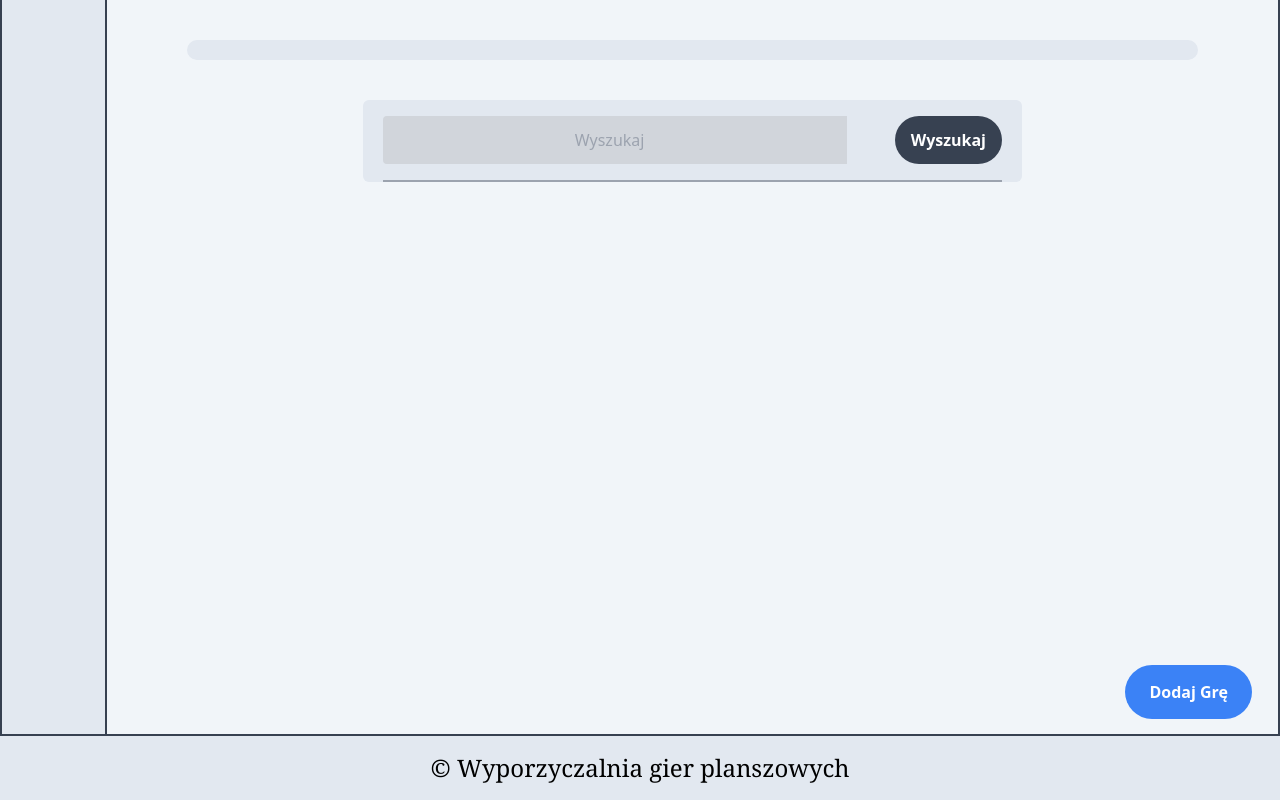
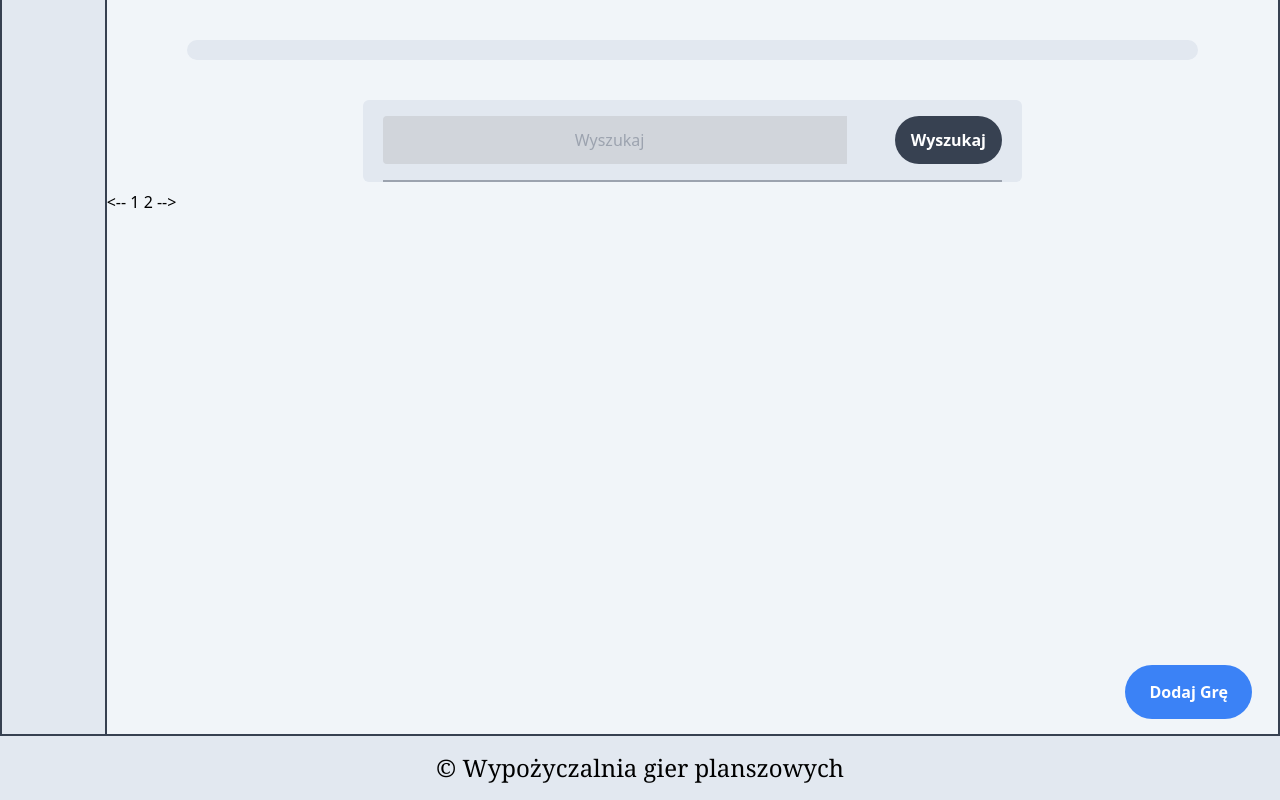
Before and after one commit to SilverPung/BoardGameRental, a Django app: template boardgames/core/templates/core/event_detail.html in a window 1280 px wide. Run offline with Django 5.2, Linux system fonts and the light colour scheme; the template is opened without the code that fills it: values that come from a table or form of the project are taken from there, others are empty; some libraries are stand-ins or nearby versions.

Commit message:
some minor changes

```diff
--- a/boardgames/core/templates/core/base.html
+++ b/boardgames/core/templates/core/base.html
@@ -21,7 +21,7 @@
         </div>
         <footer class="col-span-7 text-center text-2xl bg-slate-200 py-4 border-t-2 border-gray-700 mt-auto">
             <div class="font-serif">
-                &copy; Wyporzyczalnia gier planszowych
+                &copy; Wypożyczalnia gier planszowych
             </div>
         </footer>
     </body>
--- a/boardgames/core/templates/core/event_detail.html
+++ b/boardgames/core/templates/core/event_detail.html
@@ -37,7 +37,12 @@
             </a>
         {% endfor %}
     </div>
-
+    <div>
+        <span><--</span>
+        <span>1</span>
+        <span>2</span>
+        <span>--></span>
+    </div>
 
     <div class="fixed bottom-[80px] right-3 mb-4 mr-4">
         <a href="#" class="bg-blue-500 hover:bg-blue-700 text-white font-bold py-4 px-6 rounded-full">
--- a/boardgames/core/views.py
+++ b/boardgames/core/views.py
@@ -20,7 +20,6 @@ def home(request):
     return render(request, 'core/home.html', {'events': events, 'form': form})
 
 @login_required
-
 def event_detail(request, event_id):
     event = Event.objects.get(id=event_id)
     games = Game.objects.filter(event=event)
@@ -34,5 +33,5 @@ def event_detail(request, event_id):
                 Q(title__icontains=query) | Q(barcode__icontains=query),
                 event=event  # Ensure to also filter by event
             )
-    top_games = games[:5]
-    return render(request, 'core/event_detail.html', {'event': event, 'games': games, 'form': form, 'top_games': top_games})
+    top_games = games.order_by('title')[:5]
+    return render(request, 'core/event_detail.html', {'event': event, 'form': form, 'top_games': top_games})
```
Also changed, not shown: 1 other file.
